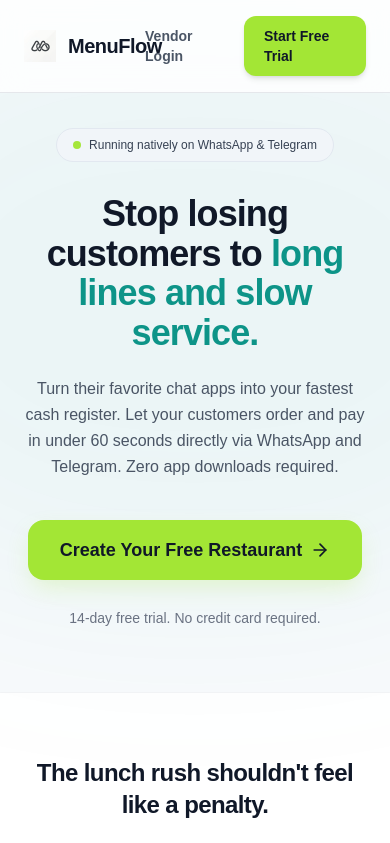
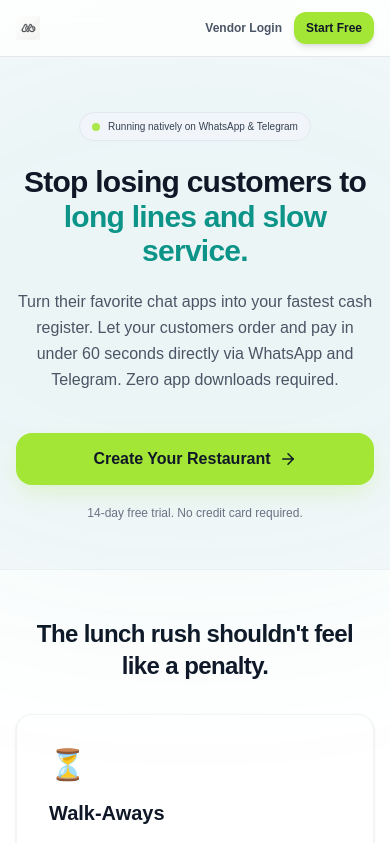
Before and after one commit to Abulamido/WOrders, a Next.js app: page / in a window 390 px wide. Shown: the top 843 px of the page. Built offline with nearby package versions, Linux system fonts and the light colour scheme.

Commit message:
style: optimize landing page layout and padding for mobile viewports

```diff
--- a/src/app/page.tsx
+++ b/src/app/page.tsx
@@ -21,45 +21,46 @@ export default async function LandingPage() {
     <div className="min-h-screen bg-slate-50 text-gray-900 overflow-hidden font-sans selection:bg-brand-primary/20">
 
       {/* Navbar */}
-      <nav className="fixed top-0 left-0 right-0 z-50 flex items-center justify-between px-6 lg:px-12 py-4 border-b border-gray-200 bg-white/80 backdrop-blur-md">
-        <div className="flex items-center gap-3">
+      <nav className="fixed top-0 left-0 right-0 z-50 flex items-center justify-between px-4 sm:px-6 lg:px-12 py-3 sm:py-4 border-b border-gray-200 bg-white/80 backdrop-blur-md">
+        <div className="flex items-center gap-2 sm:gap-3">
           {brand.logoUrl ? (
-            <img src={brand.logoUrl} alt={brand.name} className="h-8 w-auto" />
+            <img src={brand.logoUrl} alt={brand.name} className="h-6 sm:h-8 w-auto" />
           ) : (
-            <span className="text-2xl">{brand.icon}</span>
+            <span className="text-xl sm:text-2xl">{brand.icon}</span>
           )}
-          <span className="font-bold text-xl tracking-tight text-gray-900">
+          <span className="font-bold text-lg sm:text-xl tracking-tight text-gray-900 hidden sm:inline-block">
             {brand.name}
           </span>
         </div>
-        <div className="flex items-center gap-6">
+        <div className="flex items-center gap-3 sm:gap-6">
           <Link
             href="/login"
-            className="text-sm font-semibold text-gray-600 hover:text-gray-900 transition-colors"
+            className="text-xs sm:text-sm font-semibold text-gray-600 hover:text-gray-900 transition-colors"
           >
             Vendor Login
           </Link>
           <Link
             href="/onboarding"
-            className="px-5 py-2.5 text-gray-900 text-sm font-bold rounded-xl transition-all duration-200 shadow-md hover:shadow-lg hover:-translate-y-0.5"
+            className="px-3 sm:px-5 py-2 sm:py-2.5 text-gray-900 text-xs sm:text-sm font-bold rounded-xl transition-all duration-200 shadow-md hover:shadow-lg hover:-translate-y-0.5"
             style={{ backgroundColor: brand.secondaryColor }}
           >
-            Start Free Trial
+            <span className="hidden sm:inline">Start Free Trial</span>
+            <span className="sm:hidden">Start Free</span>
           </Link>
         </div>
       </nav>
 
       {/* SECTION 1: The Header (Character & Hook) */}
-      <header className="relative z-10 max-w-5xl mx-auto px-6 pt-32 pb-16 lg:pt-48 lg:pb-20 text-center">
+      <header className="relative z-10 max-w-5xl mx-auto px-4 sm:px-6 pt-28 sm:pt-32 pb-12 sm:pb-16 lg:pt-48 lg:pb-20 text-center">
         {/* Subtle background glow */}
         <div className="absolute top-0 left-1/2 -translate-x-1/2 w-[800px] h-[600px] bg-brand-primary/5 blur-[100px] rounded-full -z-10" />
 
-        <div className="inline-flex items-center gap-2 px-4 py-2 rounded-full bg-slate-100 border border-slate-200 text-gray-700 text-xs sm:text-sm font-medium mb-8">
-          <span className="w-2 h-2 rounded-full bg-brand-secondary animate-pulse" style={{ backgroundColor: brand.secondaryColor }} />
+        <div className="inline-flex items-center gap-2 px-3 sm:px-4 py-1.5 sm:py-2 rounded-full bg-slate-100 border border-slate-200 text-gray-700 text-[10px] sm:text-sm font-medium mb-6 sm:mb-8 whitespace-normal text-center mx-auto">
+          <span className="w-2 h-2 rounded-full bg-brand-secondary animate-pulse flex-shrink-0" style={{ backgroundColor: brand.secondaryColor }} />
           Running natively on WhatsApp & Telegram
         </div>
 
-        <h1 className="text-4xl sm:text-5xl md:text-6xl lg:text-7xl font-black text-gray-900 leading-[1.1] tracking-tight mb-6 sm:mb-8">
+        <h1 className="text-3xl sm:text-5xl md:text-6xl lg:text-7xl font-black text-gray-900 leading-[1.15] sm:leading-[1.1] tracking-tight mb-5 sm:mb-8">
           Stop losing customers to <br className="hidden md:block" />
           <span style={{ color: brand.primaryColor }}>long lines and slow service.</span>
         </h1>
@@ -68,24 +69,24 @@ export default async function LandingPage() {
           Turn their favorite chat apps into your fastest cash register. Let your customers order and pay in under 60 seconds directly via WhatsApp and Telegram. Zero app downloads required.
         </p>
 
-        <div className="flex flex-col sm:flex-row gap-4 justify-center items-center">
+        <div className="flex flex-col sm:flex-row gap-3 sm:gap-4 justify-center items-center">
           <Link
             href="/onboarding"
-            className="flex items-center gap-2 px-8 py-4 text-gray-900 font-bold rounded-2xl text-lg transition-all duration-200 hover:-translate-y-1"
+            className="flex items-center justify-center gap-2 w-full sm:w-auto px-6 sm:px-8 py-3.5 sm:py-4 text-gray-900 font-bold rounded-2xl text-base sm:text-lg transition-all duration-200 hover:-translate-y-1"
             style={{ backgroundColor: brand.secondaryColor, boxShadow: `0 10px 25px -5px ${brand.secondaryColor}40` }}
           >
-            Create Your Free Restaurant <ArrowRight size={20} />
+            Create Your Restaurant <ArrowRight size={18} className="sm:hidden" /><ArrowRight size={20} className="hidden sm:block" />
           </Link>
-          <p className="text-sm text-gray-500 mt-3 sm:mt-0 sm:ml-4 text-left">
+          <p className="text-xs sm:text-sm text-gray-500 mt-2 sm:mt-0 sm:ml-4 text-center sm:text-left">
             14-day free trial. <br className="hidden sm:block" />No credit card required.
           </p>
         </div>
       </header>
 
       {/* SECTION 2: The Problem (Villain) */}
-      <section className="bg-white py-16 lg:py-24 px-6 relative border-y border-gray-100">
+      <section className="bg-white py-12 sm:py-16 lg:py-24 px-4 sm:px-6 relative border-y border-gray-100">
         <div className="max-w-5xl mx-auto">
-          <h2 className="text-2xl sm:text-3xl lg:text-4xl font-bold text-center mb-12 lg:mb-16 text-gray-900 tracking-tight">
+          <h2 className="text-2xl sm:text-3xl lg:text-4xl font-bold text-center mb-8 sm:mb-12 lg:mb-16 text-gray-900 tracking-tight">
             The lunch rush shouldn't feel like a penalty.
           </h2>
 
@@ -112,8 +113,8 @@ export default async function LandingPage() {
       </section>
 
       {/* SECTION 3: The Guide */}
-      <section className="py-16 lg:py-24 px-6 max-w-5xl mx-auto text-center relative z-10">
-        <h2 className="text-2xl sm:text-3xl lg:text-4xl font-bold text-gray-900 mb-6 tracking-tight">
+      <section className="py-12 sm:py-16 lg:py-24 px-4 sm:px-6 max-w-5xl mx-auto text-center relative z-10">
+        <h2 className="text-2xl sm:text-3xl lg:text-4xl font-bold text-gray-900 mb-4 sm:mb-6 tracking-tight">
             We believe ordering food should be frictionless.
         </h2>
         <p className="text-lg sm:text-xl text-gray-600 max-w-3xl mx-auto leading-relaxed mb-12">
@@ -143,9 +144,9 @@ export default async function LandingPage() {
       </section>
 
       {/* SECTION 4: The Plan */}
-      <section className="bg-slate-100 py-16 lg:py-24 px-6 border-y border-gray-200">
+      <section className="bg-slate-100 py-12 sm:py-16 lg:py-24 px-4 sm:px-6 border-y border-gray-200">
         <div className="max-w-5xl mx-auto">
-          <h2 className="text-2xl sm:text-3xl lg:text-4xl font-bold text-center text-gray-900 mb-12 lg:mb-16 tracking-tight">
+          <h2 className="text-2xl sm:text-3xl lg:text-4xl font-bold text-center text-gray-900 mb-8 sm:mb-12 lg:mb-16 tracking-tight">
             Three steps to cut the queue
           </h2>
 
@@ -181,13 +182,13 @@ export default async function LandingPage() {
       </section>
 
       {/* SECTION 5: The Stakes / CTA */}
-      <section className="py-16 lg:py-24 px-6 bg-white border-b border-gray-200">
-        <div className="max-w-4xl mx-auto bg-gray-900 rounded-[2rem] p-8 sm:p-12 lg:p-16 text-center shadow-2xl relative overflow-hidden">
+      <section className="py-12 sm:py-16 lg:py-24 px-4 sm:px-6 bg-white border-b border-gray-200">
+        <div className="max-w-4xl mx-auto bg-gray-900 rounded-[1.5rem] sm:rounded-[2rem] p-6 sm:p-12 lg:p-16 text-center shadow-2xl relative overflow-hidden">
           {/* Accent glow on dark card */}
-          <div className="absolute top-0 right-0 w-64 h-64 bg-brand-secondary/20 blur-[80px] rounded-full" style={{ backgroundColor: `${brand.secondaryColor}40` }} />
-          <div className="absolute bottom-0 left-0 w-64 h-64 bg-brand-primary/20 blur-[80px] rounded-full" style={{ backgroundColor: `${brand.primaryColor}40` }} />
+          <div className="absolute top-0 right-0 w-48 sm:w-64 h-48 sm:h-64 bg-brand-secondary/20 blur-[60px] sm:blur-[80px] rounded-full point-events-none" style={{ backgroundColor: `${brand.secondaryColor}40` }} />
+          <div className="absolute bottom-0 left-0 w-48 sm:w-64 h-48 sm:h-64 bg-brand-primary/20 blur-[60px] sm:blur-[80px] rounded-full pointer-events-none" style={{ backgroundColor: `${brand.primaryColor}40` }} />
 
-          <h2 className="text-3xl sm:text-4xl lg:text-5xl font-black text-white mb-6 tracking-tight relative z-10">
+          <h2 className="text-2xl sm:text-4xl lg:text-5xl font-black text-white mb-4 sm:mb-6 tracking-tight relative z-10 leading-tight">
             Ready to reclaim your peak hours?
           </h2>
           <p className="text-lg sm:text-xl text-gray-300 mb-10 max-w-2xl mx-auto relative z-10 font-medium leading-relaxed">
@@ -196,7 +197,7 @@ export default async function LandingPage() {
 
           <Link
             href="/onboarding"
-            className="inline-flex items-center justify-center gap-2 px-8 py-4 sm:px-10 sm:py-5 text-gray-900 font-bold rounded-2xl text-lg sm:text-xl transition-all duration-200 hover:scale-105 relative z-10 shadow-xl"
+            className="inline-flex items-center justify-center gap-2 w-full sm:w-auto px-6 py-4 sm:px-10 sm:py-5 text-gray-900 font-bold rounded-2xl text-base sm:text-xl transition-all duration-200 hover:scale-105 relative z-10 shadow-xl"
             style={{ backgroundColor: brand.secondaryColor }}
           >
             Start your free 14-day trial
```
